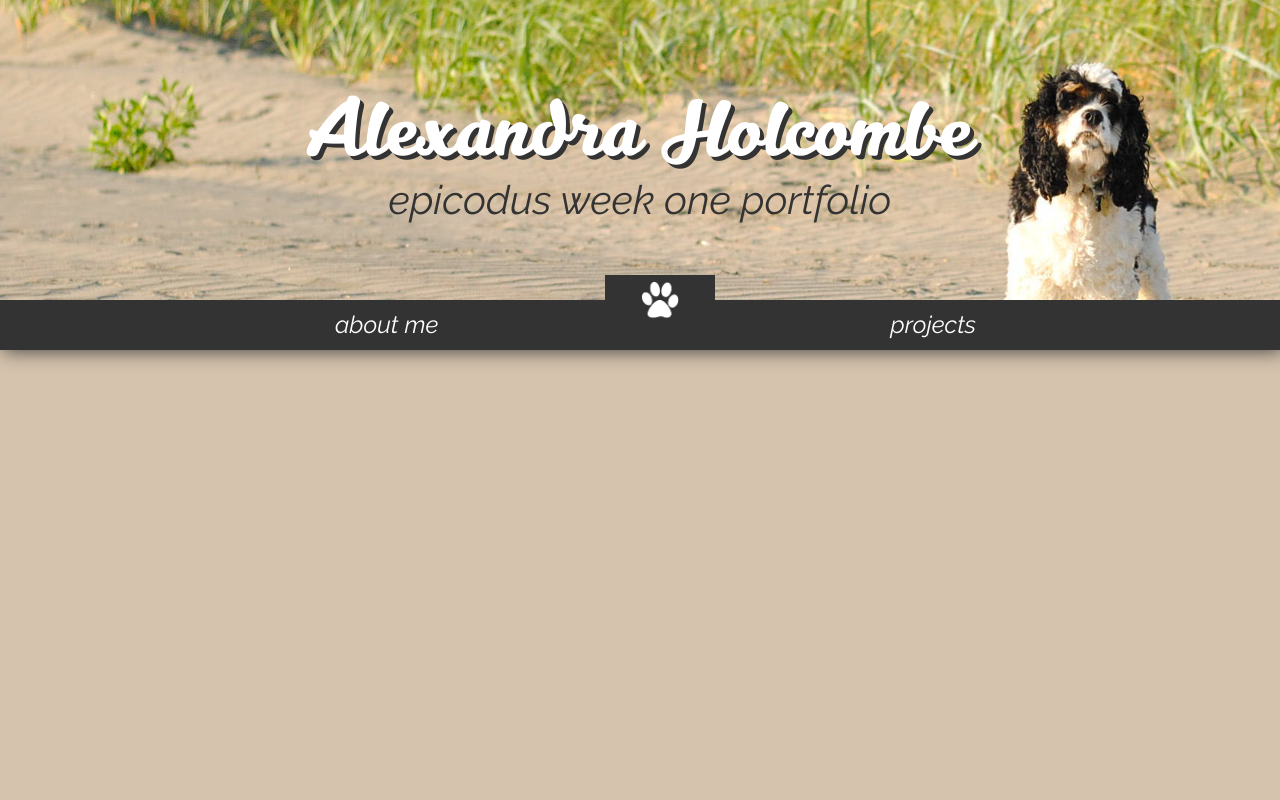
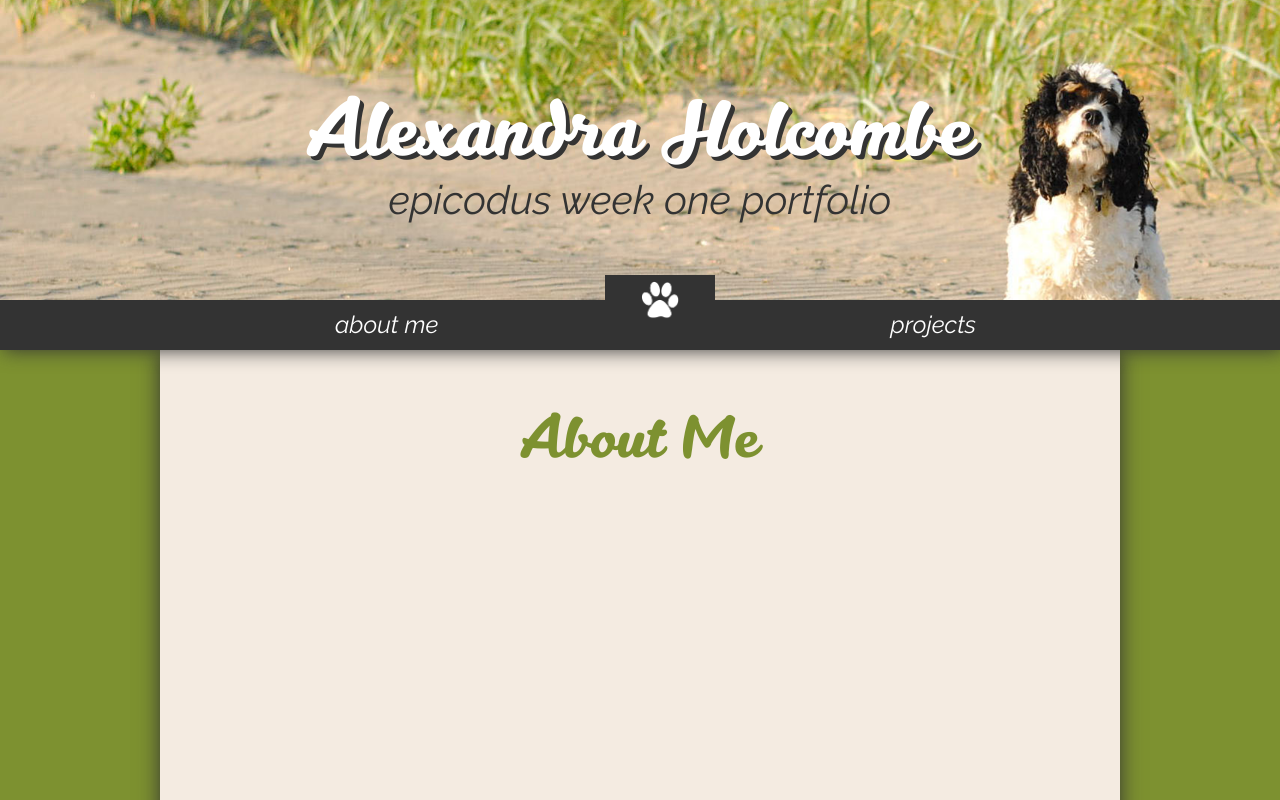
Before and after one commit to alexandraholcombe/cr-intro-week1, a plain HTML site: page index.html in a window 1280 px wide. Shown: the top 800 px of the page. Drawn offline with Linux system fonts and the light colour scheme.

Commit message:
Change container h1 styling

```diff
--- a/css/style.css
+++ b/css/style.css
@@ -1,8 +1,3 @@
-body {
-  background-color: #d5c3ad;
-}
-
-/*JUMBOTRON*/
 @font-face {
     font-family: 'Kitten-Trial';
     src: url('../resources/Kitten-trial.ttf');
@@ -10,12 +5,23 @@ body {
     font-style: normal;
 }
 
+body {
+  /*background-color: #d5c3ad; /*beige*/
+  background-color: #7d9130;
+}
+
+h1 {
+  font-family:'Kitten-Trial', 'Leckerli One', cursive;
+}
+
+/*JUMBOTRON*/
+
 .jumbotron {
   background-image: url(../images/bannerimgfull.jpg);
   background-repeat: no-repeat;
   background-size: 130%;
   background-position: 0% 60%;
-  background-color: #7d9130;
+  background-color: #7d9130; /*green*/
   height: 300px;
   /*border: 2px solid red;*/
   margin-bottom: 0px;
@@ -24,7 +30,6 @@ body {
 }
 
 .jumbotron h1{
-  font-family:'Kitten-Trial', 'Leckerli One', cursive;
   font-size: 80px;
   color: #fff;
   text-shadow: 4px 4px #333;
@@ -110,3 +115,30 @@ li.navbar-img {
   max-width:80%;
   max-height:80%;
 }
+
+/*CONTAINER*/
+.container-fluid {
+  /*background-color: #fff;*/
+  background-color: #f4ebe1;
+  height: 100vh;
+  padding: 15px 30px;
+  /*border: 2px solid red;*/
+  width: 75%;
+  box-shadow: 0px 0px 20px #333;
+}
+
+.container-fluid h1 {
+  font-size: 60px;
+  color: #7d9130;
+  padding: 25px 90px 15px 90px;
+  text-align: center;
+  display: inline-block;
+  position: absolute;
+  left: 50%;
+  transform: translateX(-50%);
+  /*background-color: #333;*/
+  /*border-radius: 30px;*/
+  /*border: 2px solid red;*/
+  /*box-shadow: 4px 4px 15px -4px #333;*/
+  /*border: 2px solid #f2ddc6;*/
+}
--- a/index.html
+++ b/index.html
@@ -27,7 +27,8 @@
       <!--/NAVBAR-->
 
       <!--CONTAINER-->
-      <div class="container">
+      <div class="container-fluid">
+        <h1>About Me</h2>
       </div>
       <!--/CONTAINER-->
   </body>
```
